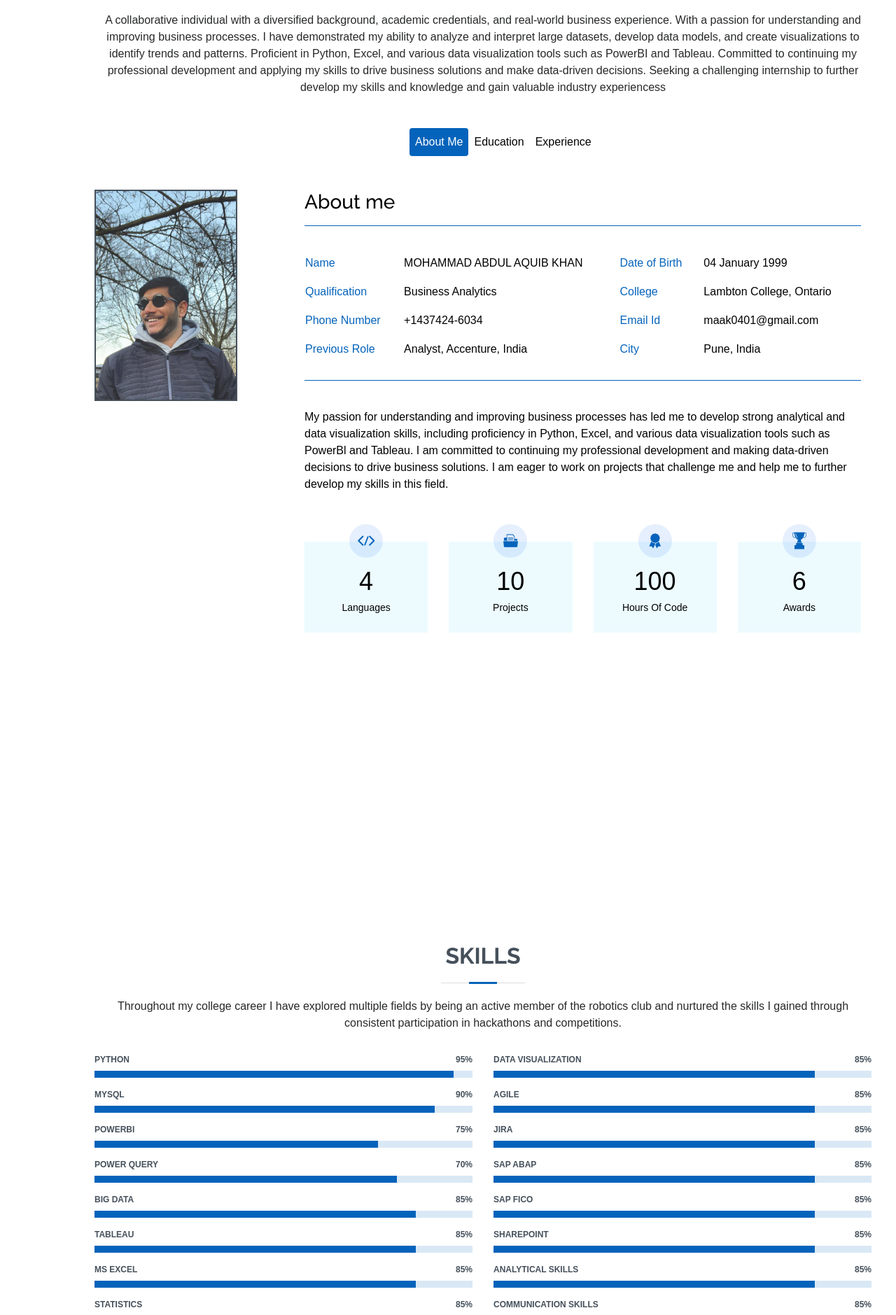
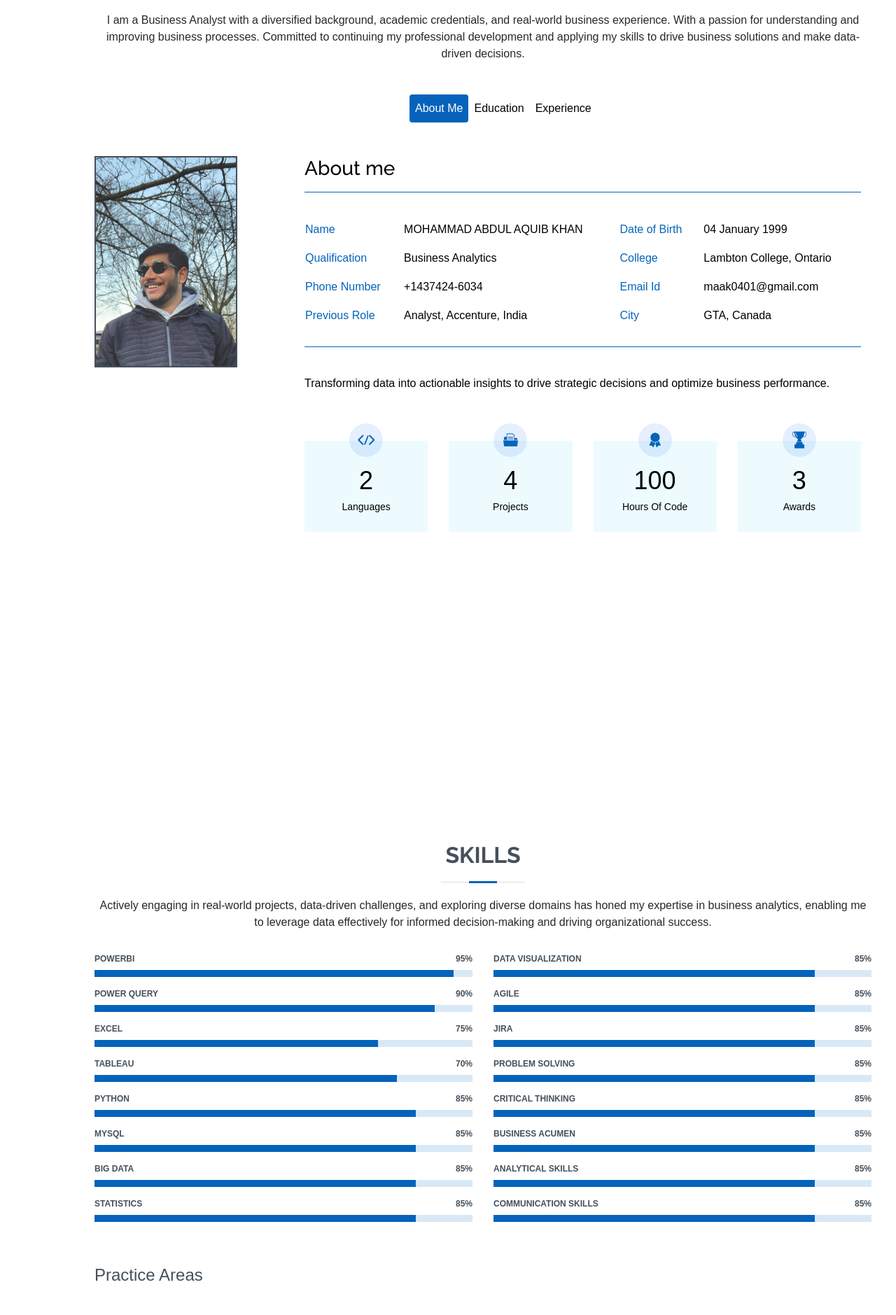
Before and after one commit to MAAQUIB04/Portfolio, a plain HTML site: page index.html in a window 1280 px wide. Shown: the part 921-2800 px from the top of the page at 70% size. Drawn offline with nearby package versions, Linux system fonts and the light colour scheme.

Commit message:
Update index.html

```diff
--- a/index.html
+++ b/index.html
@@ -68,7 +68,7 @@
   <section id="hero" class="d-flex flex-column justify-content-center">
     <div class="container" data-aos="zoom-in" data-aos-delay="100">
       <h1>MOHAMMAD ABDUL AQUIB KHAN</h1>
-      <p>I'm a <span class="typed" data-typed-items="Data Analyst. ,Sports Statistics., "></span></p>
+      <p>I'm a <span class="typed" data-typed-items="Business Analyst. ,Sports Statistics Enthusiast., "></span></p>
       <div class="social-links">
         <a href="https://www.linkedin.com/in/maaquibkhan/" class="linkedin"><i class="bx bxl-linkedin"></i></a>
         <a href="https://github.com/Siddhanthakur43" class="Git"><i class="bx bxl-github"></i></a>
@@ -89,12 +89,9 @@
 
         <div class="section-title">
           <h2>About</h2>
-          <p> A collaborative individual with a diversified background, academic credentials, and real-world business experience.
-With a passion for understanding and improving business processes. I have demonstrated my ability to analyze and
-interpret large datasets, develop data models, and create visualizations to identify trends and patterns. Proficient in
-Python, Excel, and various data visualization tools such as PowerBI and Tableau. Committed to continuing my
-professional development and applying my skills to drive business solutions and make data-driven decisions.
-Seeking a challenging internship to further develop my skills and knowledge and gain valuable industry experiencess </p>
+          <p> I am a Business Analyst with a diversified background, academic credentials, and real-world business experience.
+With a passion for understanding and improving business processes. Committed to continuing my
+professional development and applying my skills to drive business solutions and make data-driven decisions. </p>
         </div>
         <div class="row main-text" style="padding-top:1rem;">
           <div class="col-lg-3" style="bottom: 3rem">
@@ -142,12 +139,12 @@ Seeking a challenging internship to further develop my skills and knowledge and
                   <td  style="color: var(--my-blue)">Previous Role</td>
                   <td>Analyst, Accenture, India</td>
                   <td   style="color: var(--my-blue)">City</td>
-                  <td>Pune, India</td>
+                  <td>GTA, Canada</td>
                 </tr>
               </tbody></table>
 
               <hr style="border-color:var(--my-blue)"><br>
-             My passion for understanding and improving business processes has led me to develop strong analytical and data visualization skills, including proficiency in Python, Excel, and various data visualization tools such as PowerBl and Tableau. I am committed to continuing my professional development and making data-driven decisions to drive business solutions. I am eager to work on projects that challenge me and help me to further develop my skills in this field.
+             Transforming data into actionable insights to drive strategic decisions and optimize business performance.
               <div class="counts container">
 
                 <div class="row">
@@ -155,7 +152,7 @@ Seeking a challenging internship to further develop my skills and knowledge and
                   <div class="col-lg-3 col-md-6">
                     <div class="count-box">
                       <i class="icofont-code-alt"></i>
-                      <span data-toggle="counter-up">4</span>
+                      <span data-toggle="counter-up">2</span>
                       <p>Languages</p>
                     </div>
                   </div>
@@ -163,7 +160,7 @@ Seeking a challenging internship to further develop my skills and knowledge and
                   <div class="col-lg-3 col-md-6 mt-5 mt-md-0">
                     <div class="count-box">
                       <i class="icofont-document-folder"></i>
-                      <span data-toggle="counter-up">10</span>
+                      <span data-toggle="counter-up">4</span>
                       <p>Projects</p>
                     </div>
                   </div>
@@ -179,7 +176,7 @@ Seeking a challenging internship to further develop my skills and knowledge and
                   <div class="col-lg-3 col-md-6 mt-5 mt-lg-0">
                     <div class="count-box">
                       <i class="icofont-award"></i>
-                      <span data-toggle="counter-up">6</span>
+                      <span data-toggle="counter-up">3</span>
                       <p>Awards</p>
                     </div>
                   </div>
@@ -273,56 +270,56 @@ Seeking a challenging internship to further develop my skills and knowledge and
 
         <div class="section-title">
           <h2>Skills</h2>
-          <p>Throughout my college career I have explored multiple fields by being an active member of the robotics club and nurtured the skills I gained through consistent participation in hackathons and competitions. </p>
+          <p>Actively engaging in real-world projects, data-driven challenges, and exploring diverse domains has honed my expertise in business analytics, enabling me to leverage data effectively for informed decision-making and driving organizational success. </p>
         </div>
 
         <div class="row skills-content">
           <div class="col-lg-6">
             <div class="progress">
-              <span class="skill">Python<i class="val">95%</i></span>
+              <span class="skill">PowerBI<i class="val">95%</i></span>
               <div class="progress-bar-wrap">
                 <div class="progress-bar" role="progressbar" style="width: 95%" aria-valuenow="95" aria-valuemin="0" aria-valuemax="100"></div>
               </div>
             </div>
 
             <div class="progress">
-              <span class="skill">MySQL<i class="val">90%</i></span>
+              <span class="skill">Power Query<i class="val">90%</i></span>
               <div class="progress-bar-wrap">
                 <div class="progress-bar" role="progressbar" style="width: 90%" aria-valuenow="90" aria-valuemin="0" aria-valuemax="100"></div>
               </div>
             </div>
 
             <div class="progress">
-              <span class="skill">PowerBI <i class="val">75%</i></span>
+              <span class="skill">Excel <i class="val">75%</i></span>
               <div class="progress-bar-wrap">
-                <div class="progress-bar" role="progressbar" style="width: 75%" aria-valuenow="75" aria-valuemin="0" aria-valuemax="100"></div>
+                <div class="progress-bar" role="progressbar" style="width: 95%" aria-valuenow="75" aria-valuemin="0" aria-valuemax="100"></div>
               </div>
             </div>
             <div class="progress">
-              <span class="skill">Power Query<i class="val">70%</i></span>
+              <span class="skill">Tableau<i class="val">70%</i></span>
               <div class="progress-bar-wrap">
                 <div class="progress-bar" role="progressbar" style="width: 80%" aria-valuenow="80" aria-valuemin="0" aria-valuemax="100"></div>
               </div>
             </div>
 
             <div class="progress">
-              <span class="skill">Big Data<i class="val">85%</i></span>
+              <span class="skill">Python<i class="val">85%</i></span>
               <div class="progress-bar-wrap">
                 <div class="progress-bar" role="progressbar" style="width: 85%" aria-valuenow="85" aria-valuemin="0" aria-valuemax="100"></div>
               </div>
             </div>
 
             <div class="progress">
-              <span class="skill">Tableau <i class="val">85%</i></span>
+              <span class="skill">MySQL <i class="val">85%</i></span>
               <div class="progress-bar-wrap">
-                <div class="progress-bar" role="progressbar" style="width: 85%" aria-valuenow="85" aria-valuemin="0" aria-valuemax="100"></div>
+                <div class="progress-bar" role="progressbar" style="width: 75%" aria-valuenow="85" aria-valuemin="0" aria-valuemax="100"></div>
               </div>
             </div>
 
             <div class="progress">
-              <span class="skill">MS Excel <i class="val">85%</i></span>
+              <span class="skill">Big Data <i class="val">85%</i></span>
               <div class="progress-bar-wrap">
-                <div class="progress-bar" role="progressbar" style="width: 85%" aria-valuenow="85" aria-valuemin="0" aria-valuemax="100"></div>
+                <div class="progress-bar" role="progressbar" style="width: 75%" aria-valuenow="85" aria-valuemin="0" aria-valuemax="100"></div>
               </div>
             </div>
              <div class="progress">
@@ -337,7 +334,7 @@ Seeking a challenging internship to further develop my skills and knowledge and
             <div class="progress">
               <span class="skill">Data Visualization<i class="val">85%</i></span>
               <div class="progress-bar-wrap">
-                <div class="progress-bar" role="progressbar" style="width: 85%" aria-valuenow="85" aria-valuemin="0" aria-valuemax="100"></div>
+                <div class="progress-bar" role="progressbar" style="width: 95%" aria-valuenow="85" aria-valuemin="0" aria-valuemax="100"></div>
               </div>
             </div>
             <div class="progress">
@@ -353,21 +350,21 @@ Seeking a challenging internship to further develop my skills and knowledge and
               </div>
             </div>
             <div class="progress">
-              <span class="skill">SAP ABAP<i class="val">85%</i></span>
+              <span class="skill">Problem Solving<i class="val">85%</i></span>
+              <div class="progress-bar-wrap">
+                <div class="progress-bar" role="progressbar" style="width: 95%" aria-valuenow="85" aria-valuemin="0" aria-valuemax="100"></div>
+              </div>
+            </div>
+            <div class="progress">
+              <span class="skill">Critical Thinking<i class="val">85%</i></span>
               <div class="progress-bar-wrap">
                 <div class="progress-bar" role="progressbar" style="width: 85%" aria-valuenow="85" aria-valuemin="0" aria-valuemax="100"></div>
               </div>
             </div>
             <div class="progress">
-              <span class="skill">SAP FICO<i class="val">85%</i></span>
+              <span class="skill">Business Acumen<i class="val">85%</i></span>
               <div class="progress-bar-wrap">
-                <div class="progress-bar" role="progressbar" style="width: 85%" aria-valuenow="85" aria-valuemin="0" aria-valuemax="100"></div>
-              </div>
-            </div>
-            <div class="progress">
-              <span class="skill">Sharepoint<i class="val">85%</i></span>
-              <div class="progress-bar-wrap">
-                <div class="progress-bar" role="progressbar" style="width: 85%" aria-valuenow="85" aria-valuemin="0" aria-valuemax="100"></div>
+                <div class="progress-bar" role="progressbar" style="width: 80%" aria-valuenow="85" aria-valuemin="0" aria-valuemax="100"></div>
               </div>
             </div>
             <div class="progress">
@@ -379,7 +376,7 @@ Seeking a challenging internship to further develop my skills and knowledge and
             <div class="progress">
               <span class="skill">Communication Skills<i class="val">85%</i></span>
               <div class="progress-bar-wrap">
-                <div class="progress-bar" role="progressbar" style="width: 85%" aria-valuenow="85" aria-valuemin="0" aria-valuemax="100"></div>
+                <div class="progress-bar" role="progressbar" style="width: 90%" aria-valuenow="85" aria-valuemin="0" aria-valuemax="100"></div>
               </div>
             </div>
           </div>
```
